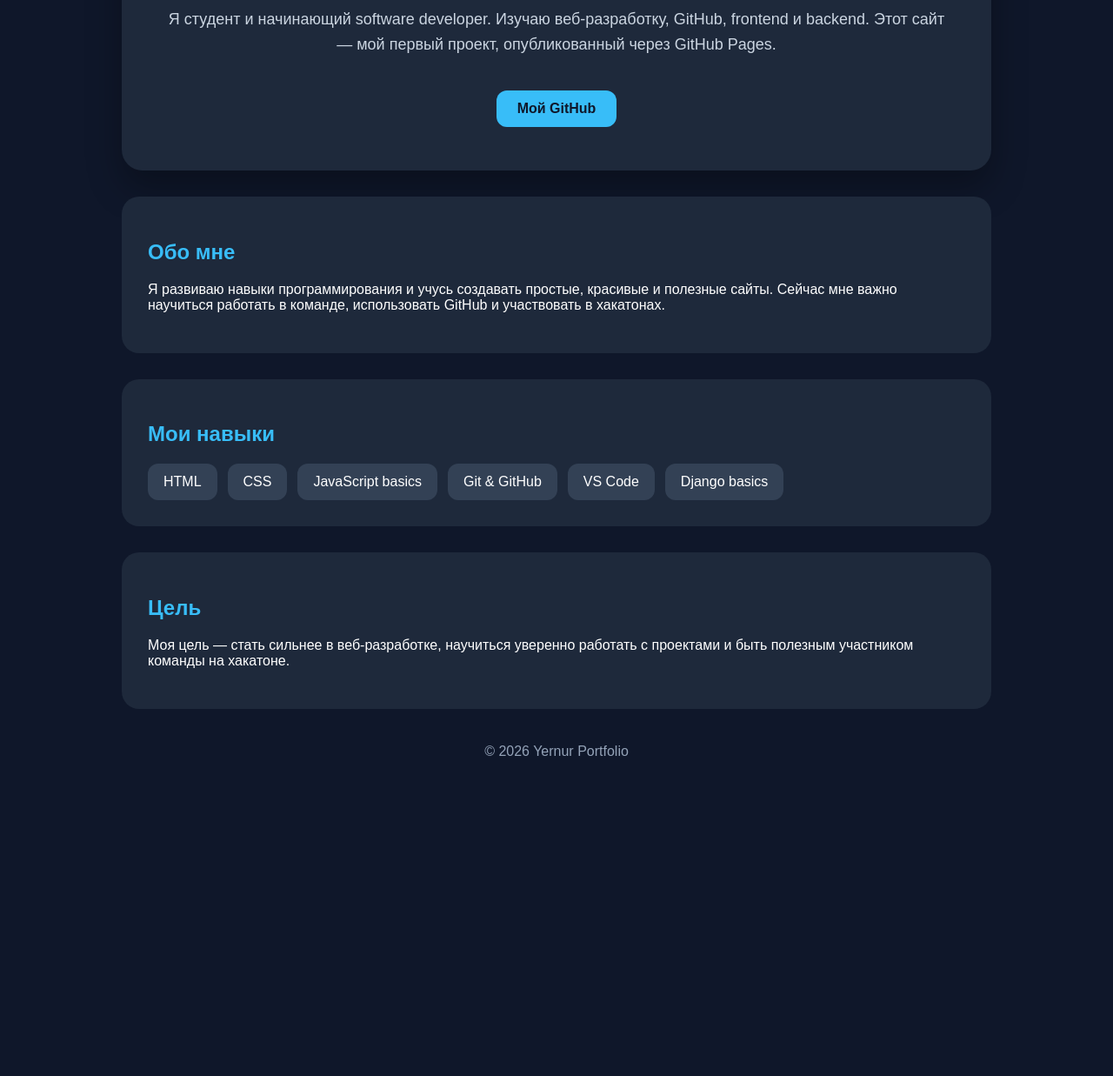
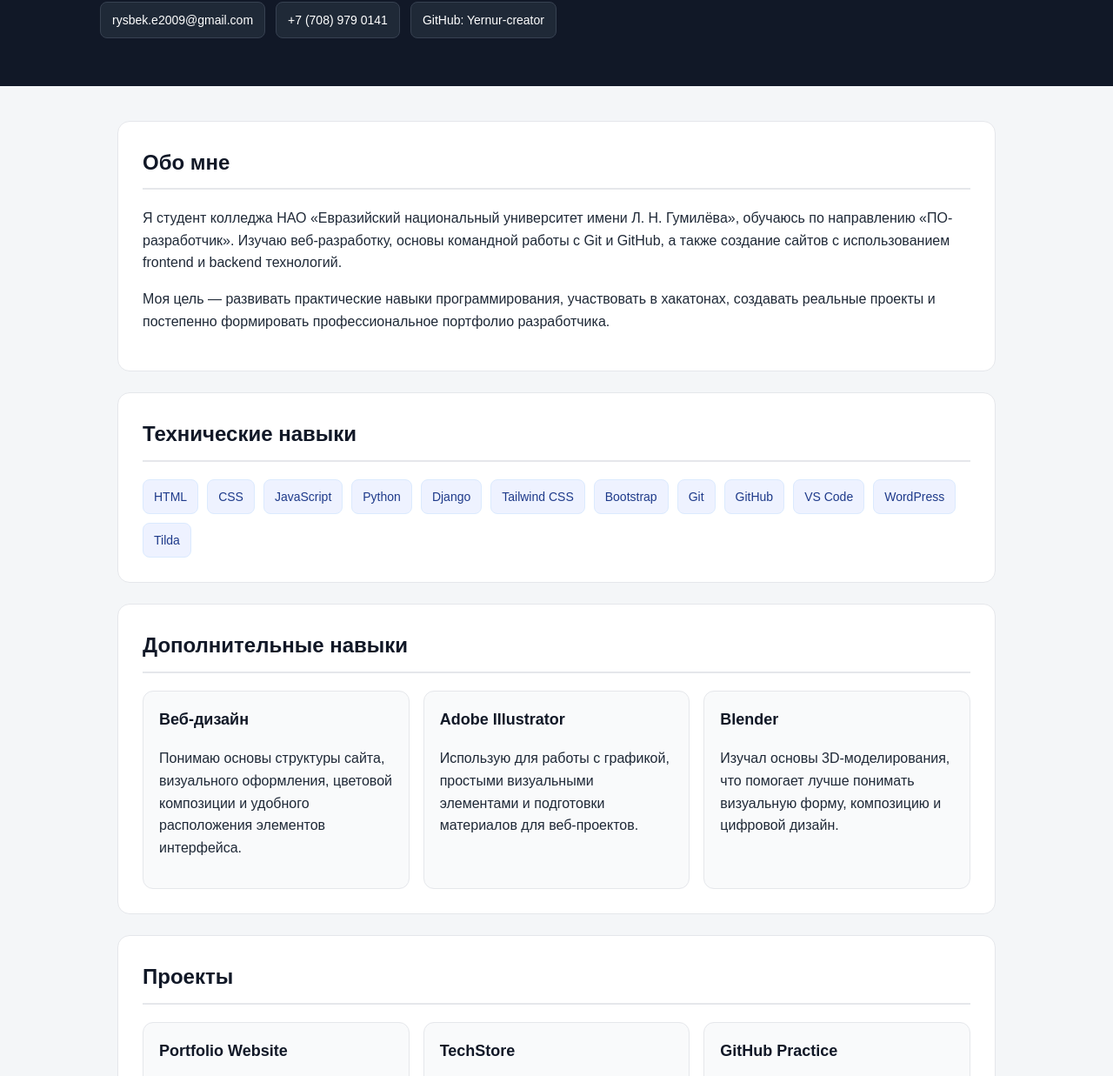
Before and after one commit to Yernur-creator/git-test-site, a plain HTML site: page index.html in a window 1280 px wide. Shown: the part 177-1414 px from the top of the page at 87% size. Before the commit the page ends 1090 px from the top, so only its background shows below. Drawn offline with Linux system fonts and the light colour scheme.

Commit message:
update portfolio resume

```diff
--- a/index.html
+++ b/index.html
@@ -3,129 +3,276 @@
 <head>
   <meta charset="UTF-8" />
   <meta name="viewport" content="width=device-width, initial-scale=1.0" />
-  <title>Yernur Portfolio</title>
+  <title>Рысбек Ернұр | Портфолио</title>
+
   <style>
+    * {
+      box-sizing: border-box;
+    }
+
     body {
       margin: 0;
       font-family: Arial, sans-serif;
-      background: #0f172a;
-      color: white;
+      background: #f4f6f8;
+      color: #1f2937;
+      line-height: 1.6;
     }
 
     .container {
-      max-width: 1000px;
-      margin: auto;
+      max-width: 1050px;
+      margin: 0 auto;
       padding: 40px 20px;
     }
 
-    .hero {
-      background: #1e293b;
-      padding: 50px;
-      border-radius: 24px;
-      text-align: center;
-      box-shadow: 0 20px 40px rgba(0,0,0,0.3);
+    header {
+      background: #111827;
+      color: #ffffff;
+      padding: 55px 20px;
     }
 
-    .hero h1 {
-      font-size: 42px;
-      margin-bottom: 10px;
+    .header-content {
+      max-width: 1050px;
+      margin: 0 auto;
     }
 
-    .hero p {
-      font-size: 18px;
-      color: #cbd5e1;
-      line-height: 1.6;
+    header h1 {
+      margin: 0;
+      font-size: 38px;
+      font-weight: 700;
     }
 
-    .btn {
-      display: inline-block;
-      margin-top: 20px;
-      padding: 12px 24px;
-      background: #38bdf8;
-      color: #0f172a;
-      text-decoration: none;
-      border-radius: 12px;
-      font-weight: bold;
+    header p {
+      margin: 12px 0 0;
+      color: #d1d5db;
+      font-size: 18px;
     }
 
-    .section {
-      margin-top: 30px;
-      background: #1e293b;
-      padding: 30px;
-      border-radius: 20px;
-    }
-
-    h2 {
-      color: #38bdf8;
-    }
-
-    .skills {
+    .contacts {
+      margin-top: 22px;
       display: flex;
       flex-wrap: wrap;
       gap: 12px;
     }
 
-    .skill {
-      background: #334155;
-      padding: 12px 18px;
+    .contacts a,
+    .contacts span {
+      color: #ffffff;
+      text-decoration: none;
+      border: 1px solid #374151;
+      padding: 9px 13px;
+      border-radius: 8px;
+      font-size: 14px;
+      background: #1f2937;
+    }
+
+    .section {
+      background: #ffffff;
+      margin-bottom: 24px;
+      padding: 28px;
+      border-radius: 14px;
+      border: 1px solid #e5e7eb;
+    }
+
+    .section h2 {
+      margin-top: 0;
+      color: #111827;
+      font-size: 24px;
+      border-bottom: 2px solid #e5e7eb;
+      padding-bottom: 10px;
+    }
+
+    .grid {
+      display: grid;
+      grid-template-columns: repeat(auto-fit, minmax(220px, 1fr));
+      gap: 16px;
+    }
+
+    .card {
+      background: #f9fafb;
+      border: 1px solid #e5e7eb;
+      padding: 18px;
       border-radius: 12px;
+    }
+
+    .card h3 {
+      margin-top: 0;
+      color: #111827;
+      font-size: 18px;
+    }
+
+    .tags {
+      display: flex;
+      flex-wrap: wrap;
+      gap: 10px;
+    }
+
+    .tag {
+      background: #eef2ff;
+      color: #1e3a8a;
+      padding: 8px 12px;
+      border-radius: 8px;
+      font-size: 14px;
+      border: 1px solid #dbeafe;
+    }
+
+    ul {
+      padding-left: 20px;
     }
 
     footer {
       text-align: center;
-      color: #94a3b8;
-      margin-top: 40px;
+      color: #6b7280;
+      padding: 25px 0;
+      font-size: 14px;
+    }
+
+    @media (max-width: 600px) {
+      header h1 {
+        font-size: 30px;
+      }
+
+      .section {
+        padding: 22px;
+      }
     }
   </style>
 </head>
+
 <body>
 
-  <div class="container">
+  <header>
+    <div class="header-content">
+      <h1>Рысбек Ернұр Нұркенұлы</h1>
+      <p>Студент, начинающий ПО-разработчик | Frontend & Backend Development</p>
 
-    <div class="hero">
-      <h1>Привет, я Ернур 👋</h1>
-      <p>
-        Я студент и начинающий software developer. Изучаю веб-разработку,
-        GitHub, frontend и backend. Этот сайт — мой первый проект,
-        опубликованный через GitHub Pages.
-      </p>
-      <a class="btn" href="https://github.com/Yernur-creator" target="_blank">Мой GitHub</a>
+      <div class="contacts">
+        <a href="mailto:rysbek.e2009@gmail.com">rysbek.e2009@gmail.com</a>
+        <span>+7 (708) 979 0141</span>
+        <a href="https://github.com/Yernur-creator" target="_blank">GitHub: Yernur-creator</a>
+      </div>
     </div>
+  </header>
 
-    <div class="section">
+  <main class="container">
+
+    <section class="section">
       <h2>Обо мне</h2>
       <p>
-        Я развиваю навыки программирования и учусь создавать простые,
-        красивые и полезные сайты. Сейчас мне важно научиться работать
-        в команде, использовать GitHub и участвовать в хакатонах.
+        Я студент колледжа НАО «Евразийский национальный университет имени Л. Н. Гумилёва»,
+        обучаюсь по направлению «ПО-разработчик». Изучаю веб-разработку, основы
+        командной работы с Git и GitHub, а также создание сайтов с использованием
+        frontend и backend технологий.
       </p>
-    </div>
+      <p>
+        Моя цель — развивать практические навыки программирования, участвовать
+        в хакатонах, создавать реальные проекты и постепенно формировать
+        профессиональное портфолио разработчика.
+      </p>
+    </section>
 
-    <div class="section">
-      <h2>Мои навыки</h2>
-      <div class="skills">
-        <div class="skill">HTML</div>
-        <div class="skill">CSS</div>
-        <div class="skill">JavaScript basics</div>
-        <div class="skill">Git & GitHub</div>
-        <div class="skill">VS Code</div>
-        <div class="skill">Django basics</div>
+    <section class="section">
+      <h2>Технические навыки</h2>
+
+      <div class="tags">
+        <span class="tag">HTML</span>
+        <span class="tag">CSS</span>
+        <span class="tag">JavaScript</span>
+        <span class="tag">Python</span>
+        <span class="tag">Django</span>
+        <span class="tag">Tailwind CSS</span>
+        <span class="tag">Bootstrap</span>
+        <span class="tag">Git</span>
+        <span class="tag">GitHub</span>
+        <span class="tag">VS Code</span>
+        <span class="tag">WordPress</span>
+        <span class="tag">Tilda</span>
       </div>
-    </div>
+    </section>
 
-    <div class="section">
-      <h2>Цель</h2>
+    <section class="section">
+      <h2>Дополнительные навыки</h2>
+
+      <div class="grid">
+        <div class="card">
+          <h3>Веб-дизайн</h3>
+          <p>
+            Понимаю основы структуры сайта, визуального оформления,
+            цветовой композиции и удобного расположения элементов интерфейса.
+          </p>
+        </div>
+
+        <div class="card">
+          <h3>Adobe Illustrator</h3>
+          <p>
+            Использую для работы с графикой, простыми визуальными элементами
+            и подготовки материалов для веб-проектов.
+          </p>
+        </div>
+
+        <div class="card">
+          <h3>Blender</h3>
+          <p>
+            Изучал основы 3D-моделирования, что помогает лучше понимать
+            визуальную форму, композицию и цифровой дизайн.
+          </p>
+        </div>
+      </div>
+    </section>
+
+    <section class="section">
+      <h2>Проекты</h2>
+
+      <div class="grid">
+        <div class="card">
+          <h3>Portfolio Website</h3>
+          <p>
+            Личный сайт-портфолио, размещённый через GitHub Pages.
+            В проекте использованы HTML, CSS, Git и GitHub.
+          </p>
+        </div>
+
+        <div class="card">
+          <h3>TechStore</h3>
+          <p>
+            Учебный интернет-магазин на Django. В проекте изучались страницы
+            каталога, корзина, работа с базой данных, админ-панель и структура backend-приложения.
+          </p>
+        </div>
+
+        <div class="card">
+          <h3>GitHub Practice</h3>
+          <p>
+            Практика работы с Git: создание repository, commit, push,
+            подключение проекта к GitHub и публикация сайта.
+          </p>
+        </div>
+      </div>
+    </section>
+
+    <section class="section">
+      <h2>Что я сейчас изучаю</h2>
+      <ul>
+        <li>Командную разработку через Git и GitHub</li>
+        <li>Frontend-разработку: HTML, CSS, JavaScript, Tailwind CSS</li>
+        <li>Backend-разработку на Python и Django</li>
+        <li>Создание портфолио и подготовку к хакатонам</li>
+      </ul>
+    </section>
+
+    <section class="section">
+      <h2>Цель портфолио</h2>
       <p>
-        Моя цель — стать сильнее в веб-разработке, научиться уверенно
-        работать с проектами и быть полезным участником команды на хакатоне.
+        Этот сайт создан как учебное портфолио и мини-резюме. Его можно использовать
+        для демонстрации базовых навыков, отправки наставнику, друзьям или участникам
+        команды при подготовке к хакатонам и практике.
       </p>
-    </div>
+    </section>
 
-    <footer>
-      © 2026 Yernur Portfolio
-    </footer>
+  </main>
 
-  </div>
+  <footer>
+    © 2026 Рысбек Ернұр Нұркенұлы. Portfolio website.
+  </footer>
 
 </body>
 </html>
```
